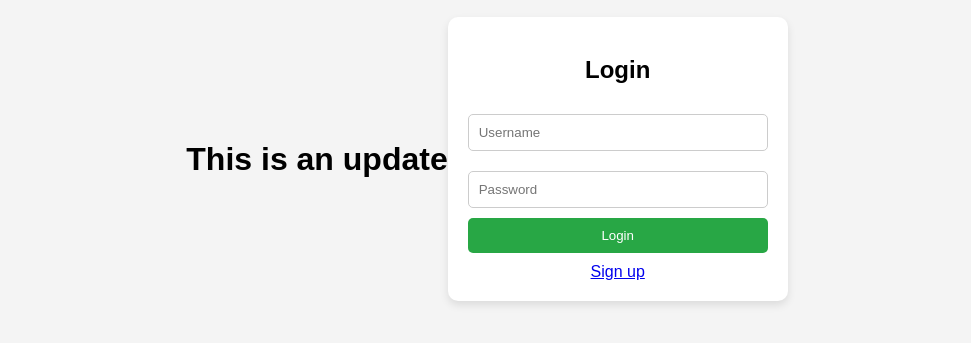
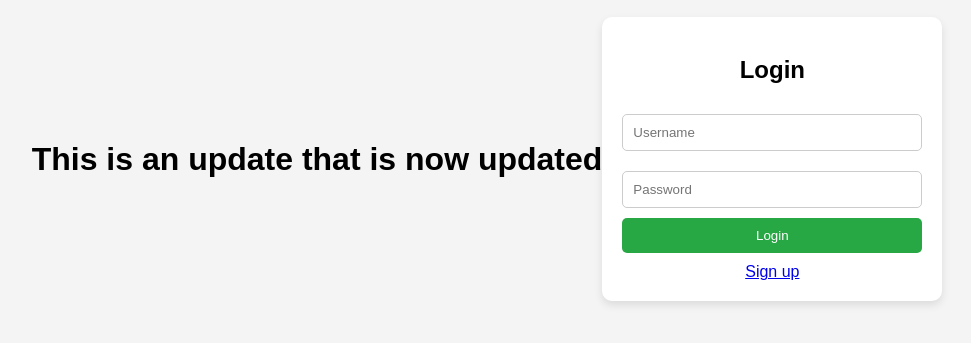
Before and after one commit to loisdesire/my-first-git, a plain HTML site: page index.html in a window 1280 px wide. Shown: the part 241-584 px from the top of the page, without its empty margins (153-1124 px from the left). Drawn offline with Linux system fonts and the light colour scheme.

Commit message:
New update

```diff
--- a/index.html
+++ b/index.html
@@ -4,7 +4,7 @@
     <meta charset="UTF-8">
     <meta name="viewport" content="width=device-width, initial-scale=1.0">
     <title>Login Page</title>
-    <h1> This is an update </h1>
+    <h1> This is an update that is now updated </h1>
     <style>
 
         body {
```
